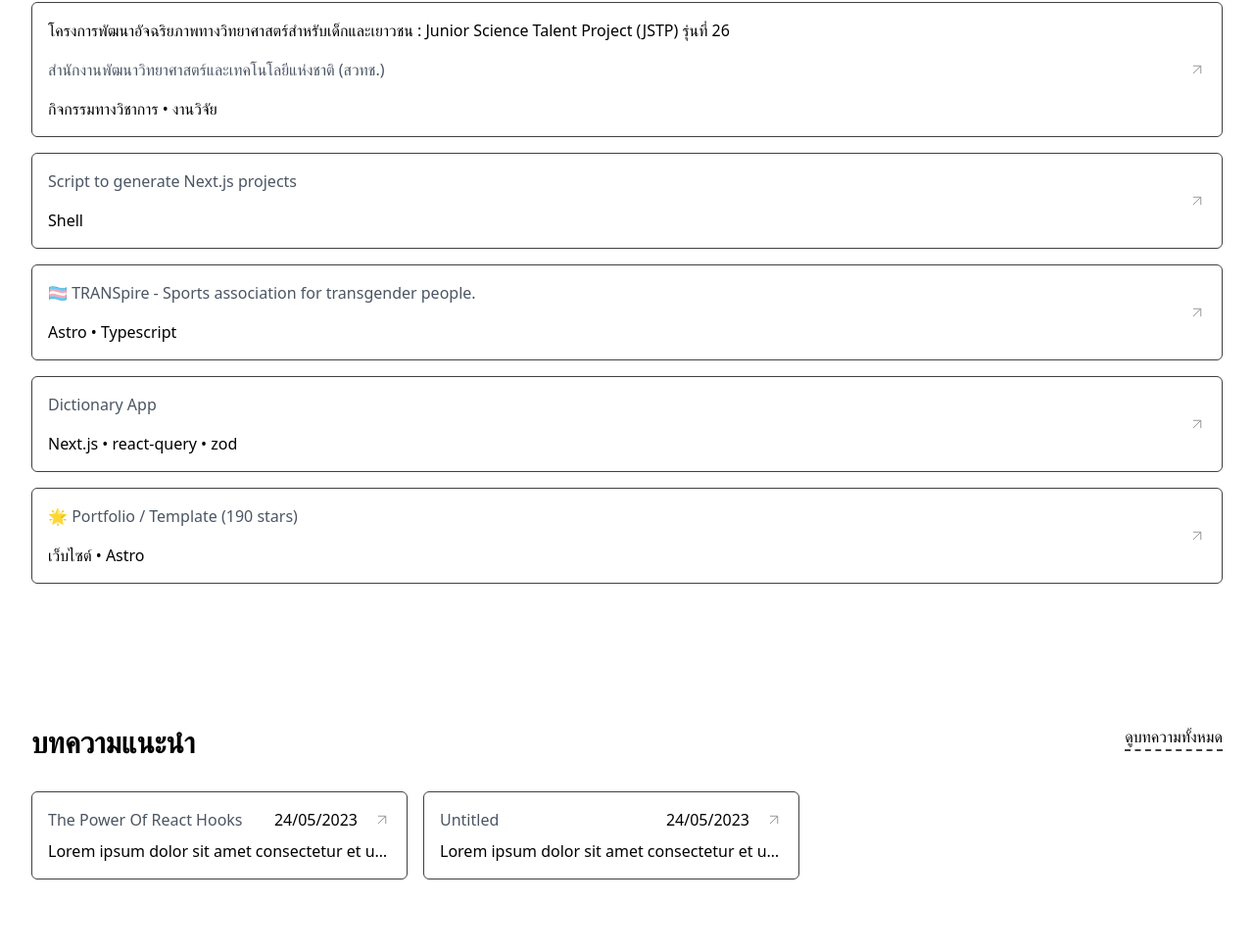
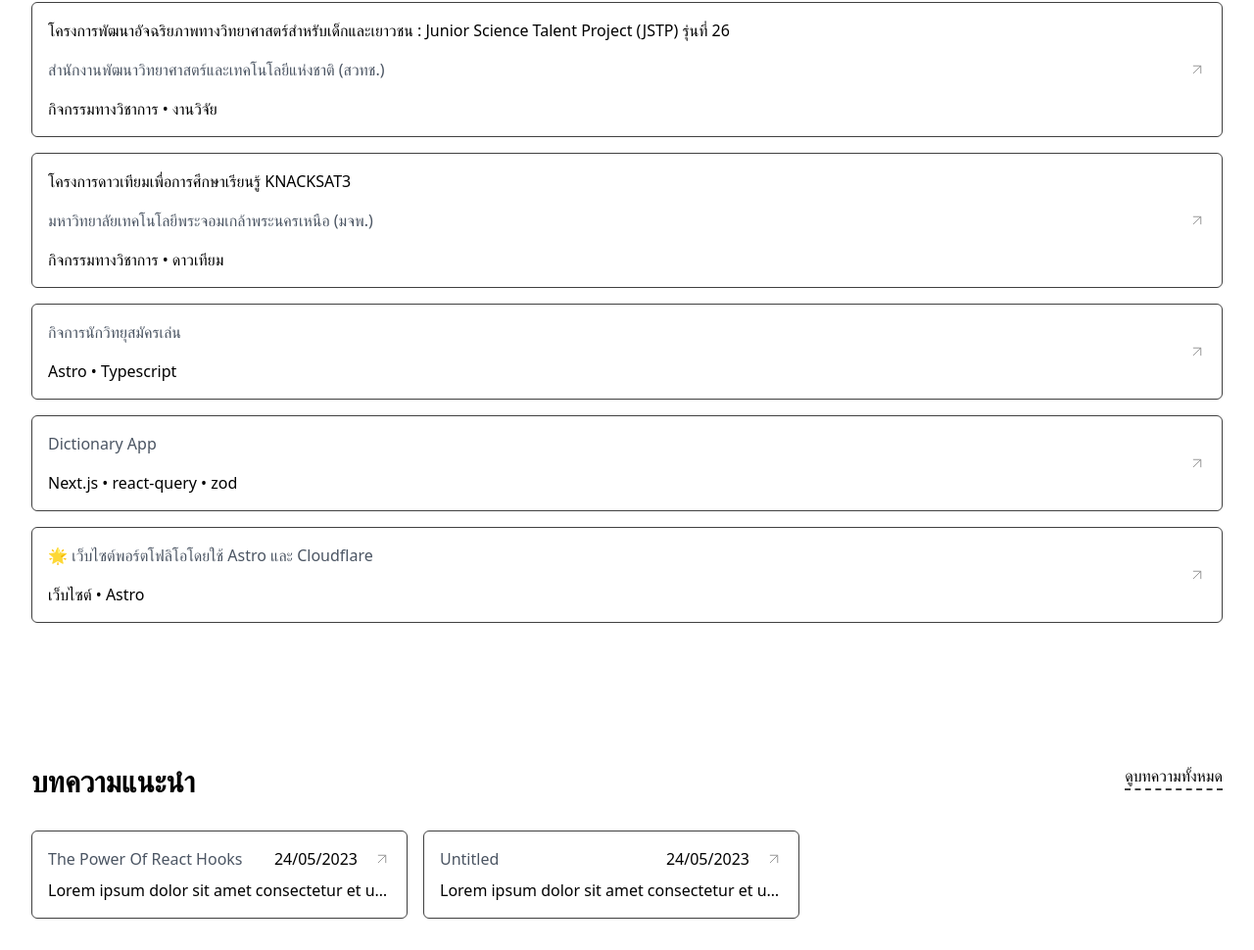
Before and after one commit to Nabsatang02/nabtang.cc, an Astro site: page / in a window 1280 px wide. Shown: the part 1404-2374 px from the top of the page at 98% size. Built offline with nearby package versions, Linux system fonts and the light colour scheme; Astro itself is replaced by a stand-in of ours.

Commit message:
Update ProjectCard.astro

```diff
--- a/src/components/ProjectCard.astro
+++ b/src/components/ProjectCard.astro
@@ -15,14 +15,15 @@
 		</a>
 		<a class="group flex w-full cursor-pointer flex-col justify-between gap-2 rounded-md border border-neutral-700 p-4 transition-all duration-300 hover:-translate-y-2 hover:border-neutral-400 md:flex-row md:items-center" href="https://github.com/MaeWolff/create-nextjs-app-bash-script" target="_blank">
 			<div class="flex flex-col gap-4 md:flex-col md:items-left">
-				<p class="text-gray-600">Script to generate Next.js projects</p>
-				<p>Shell</p>
+				<p class=>โครงการดาวเทียมเพื่อการศึกษาเรียนรู้ KNACKSAT3</p>
+				<p class="text-gray-600">มหาวิทยาลัยเทคโนโลยีพระจอมเกล้าพระนครเหนือ (มจพ.)</p>
+				<p>กิจกรรมทางวิชาการ • ดาวเทียม</p>
 			</div>
 			<svg width="18" height="18" viewBox="0 0 18 18" fill="none" class="transition-all duration-300 group-hover:translate-x-1"><path d="M5.25 12.75L12.75 5.25" stroke="#999999" stroke-linecap="round" stroke-linejoin="round"></path><path d="M5.25 5.25H12.75V12.75" stroke="#999999" stroke-linecap="round" stroke-linejoin="round"></path></svg>
 		</a>
 		<a class="group flex w-full cursor-pointer flex-col justify-between gap-2 rounded-md border border-neutral-700 p-4 transition-all duration-300 hover:-translate-y-2 hover:border-neutral-400 md:flex-row md:items-center" href="https://asso-transpire.org/" target="_blank">
 			<div class="flex flex-col gap-4 md:flex-col md:items-left">
-				<p class="text-gray-600">🏳️&zwj;⚧️ TRANSpire - Sports association for transgender people.</p>
+				<p class="text-gray-600">กิจการนักวิทยุสมัครเล่น</p>
 				<p>Astro • Typescript</p>
 			</div>
 			<svg width="18" height="18" viewBox="0 0 18 18" fill="none" class="transition-all duration-300 group-hover:translate-x-1"><path d="M5.25 12.75L12.75 5.25" stroke="#999999" stroke-linecap="round" stroke-linejoin="round"></path><path d="M5.25 5.25H12.75V12.75" stroke="#999999" stroke-linecap="round" stroke-linejoin="round"></path></svg>
@@ -36,7 +37,7 @@
 		</a>
 		<a class="group flex w-full cursor-pointer flex-col justify-between gap-2 rounded-md border border-neutral-700 p-4 transition-all duration-300 hover:-translate-y-2 hover:border-neutral-400 md:flex-row md:items-center" href="https://github.com/MaeWolff/astro-portfolio-template" target="_blank">
 			<div class="flex flex-col gap-4 md:flex-col md:items-left">
-				<p class="text-gray-600">🌟 Portfolio / Template (190 stars)</p>
+				<p class="text-gray-600">🌟 เว็บไซต์พอร์ตโฟลิโอโดยใช้ Astro และ Cloudflare</p>
 				<p>เว็บไซต์ • Astro</p>
 			</div>
 			<svg width="18" height="18" viewBox="0 0 18 18" fill="none" class="transition-all duration-300 group-hover:translate-x-1"><path d="M5.25 12.75L12.75 5.25" stroke="#999999" stroke-linecap="round" stroke-linejoin="round"></path><path d="M5.25 5.25H12.75V12.75" stroke="#999999" stroke-linecap="round" stroke-linejoin="round"></path></svg>
```
